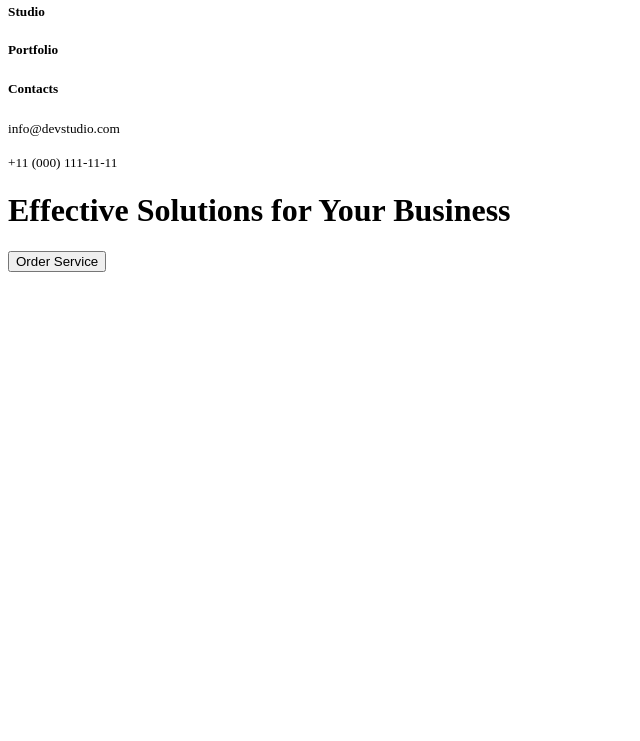
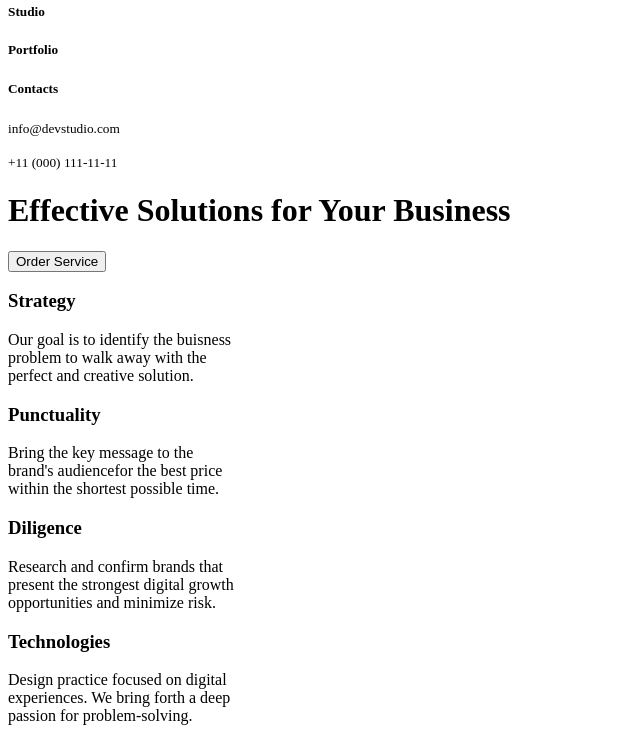
Before and after one commit to sudeyx/goit-markup-hw-01, a plain HTML site: page goit-markup-hw-01/index.html in a window 1280 px wide. Shown: the part 72-813 px from the top of the page, without its empty margins (0-640 px from the left). Drawn offline with Linux system fonts and the light colour scheme; files whose address does not match are found by name.

Commit message:
commit 6

```diff
--- a/goit-markup-hw-01/index.html
+++ b/goit-markup-hw-01/index.html
@@ -1,11 +1,14 @@
 <!DOCTYPE html>
 <html lang="en">
     <head>
+        <header>
         <tittle>Homework 1</tittle>
         <meta name="author" content="Sude Yayman" />
         <meta charset="utf-8" />
+        </header>
     </head>
     <body>
+        <main>
         <nav>
            <a href="http://127.0.0.1:5500/goit-markup-hw-01/index.html">
             <img src="logo.jpg" alt="logo" style="width:115px;height:24px">
@@ -31,7 +34,24 @@
                 for Your Business</h1>
         </div>
         <button>Order Service</button>
-
+        <div>
+            <h3>Strategy</h3>
+            <p>
+                Our goal is to identify the buisness<br />problem to walk away with the<br />perfect and creative solution.
+            </p>
+            <h3>Punctuality</h3>
+            <p>
+                Bring the key message to the<br />brand's audiencefor the best price<br />within the shortest possible time.
+            </p>
+            <h3>Diligence</h3>
+            <p>
+                Research and confirm brands that<br />present the strongest digital growth<br />opportunities and minimize risk.
+            </p>
+            <h3>Technologies</h3>
+            <p>
+                Design practice focused on digital<br />experiences. We bring forth a deep<br />passion for problem-solving.
+            </p>
+        </div>
 
     </body>
 </html>
```
